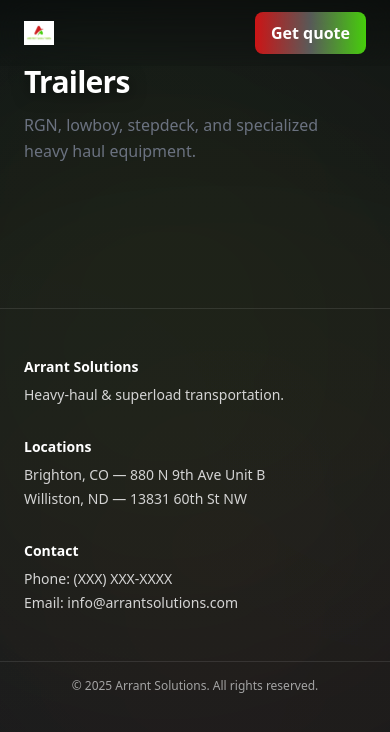
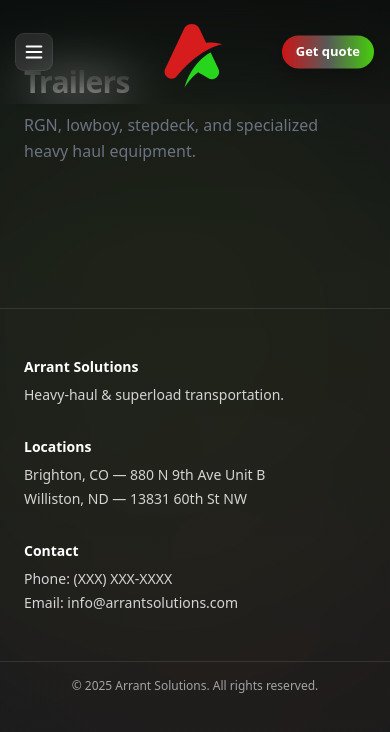
Before and after one commit to shooom-app/arrant-website, a Next.js app: page /trailers in a window 390 px wide. Shown: the top 732 px of the page. Built offline with nearby package versions, Linux system fonts and the light colour scheme.

Commit message:
Header polish: smooth scroll animations, centered logo, white-on-scroll; mobile nav redesigned with floating panel + CTA; improved paddings and menu aesthetics

```diff
--- a/src/app/components/home/EquipmentSnapshot.tsx
+++ b/src/app/components/home/EquipmentSnapshot.tsx
@@ -185,9 +185,9 @@ export default function EquipmentSnapshot() {
         <div className="mx-auto mb-8 h-[2px] w-24 rounded-full bg-gradient-to-r from-[#CD1516] via-white/30 to-[#47CE0C] opacity-70 sm:w-36" />
 
         <div className="mb-6 grid gap-4 sm:grid-cols-3">
-          <FleetStat label="Max Weight" unit="lbs" target={147000} start={start} delayMs={0} />
-          <FleetStat label="Max Length" unit="ft" target={120} start={start} delayMs={120} />
-          <FleetStat label="Max Width" unit="ft" target={14} start={start} delayMs={240} />
+          <FleetStat label="Max Weight" unit="lbs" target={165000} start={start} delayMs={0} />
+          <FleetStat label="Max Length" unit="ft" target={143} start={start} delayMs={120} />
+          <FleetStat label="Max Width" unit="ft" target={20} start={start} delayMs={240} />
         </div>
 
         <hr className="my-6 border-white/10" />
--- a/src/components/Header.tsx
+++ b/src/components/Header.tsx
@@ -1,9 +1,11 @@
 "use client";
 import { useEffect, useState } from "react";
+import { Menu, X, ChevronRight } from "lucide-react";
 import Link from "next/link";
 
 export default function Header() {
   const [scrolled, setScrolled] = useState(false);
+  const [menuOpen, setMenuOpen] = useState(false);
   useEffect(() => {
     const onScroll = () => setScrolled(window.scrollY > 50);
     onScroll();
@@ -14,24 +16,34 @@ export default function Header() {
   return (
     <header
       className={
-        `${scrolled ? "bg-white/85 backdrop-blur-xl shadow-[0_2px_20px_rgba(0,0,0,0.08)]" : "bg-gradient-to-b from-black/35 to-black/5 backdrop-blur-xl"} fixed inset-x-0 top-0 z-20 transition-colors duration-300 ease-out`
+        // Smooth height animation and constant gradient theme
+        `bg-gradient-to-b from-black/35 to-black/5 backdrop-blur-xl fixed inset-x-0 top-0 z-20 overflow-visible transition-[height] duration-500 ease-[cubic-bezier(0.2,0.6,0.2,1)]`
       }
+      style={{ height: scrolled ? 96 : 104 }}
     >
-      <nav className="mx-auto flex max-w-7xl items-center justify-between px-6 py-3">
-        <Link href="/" className="flex items-center gap-3 group">
-          <img src="/arrant_logo.svg" alt="Arrant Solutions" className="h-6 w-auto transition-transform duration-300 ease-out group-hover:scale-105" />
-          <span className="sr-only">Arrant Solutions</span>
-        </Link>
+      <nav className="relative mx-auto flex h-full max-w-7xl items-center justify-center px-4 md:px-6 md:py-4">
+        {/* Mobile: hamburger (left) */}
+        <button
+          type="button"
+          aria-label={menuOpen ? "Close menu" : "Open menu"}
+          aria-expanded={menuOpen ? "true" : "false"}
+          onClick={() => setMenuOpen((v) => !v)}
+          className="md:hidden absolute left-4 top-1/2 -translate-y-1/2 inline-flex h-9 w-9 items-center justify-center rounded-lg bg-white/10 text-white ring-1 ring-white/15 backdrop-blur-sm transition-all hover:bg-white/15 focus:outline-none focus:ring-2 focus:ring-white/30"
+        >
+          {menuOpen ? (
+            <X size={20} strokeWidth={2.25} className="transition-transform duration-200" />
+          ) : (
+            <Menu size={22} strokeWidth={2.25} className="transition-transform duration-200" />
+          )}
+        </button>
 
-        {/* Nav links */}
-        <div className="hidden md:flex items-center gap-8">
-          {["Services", "Trailers", "States", "Projects", "About", "Contact"].map((item) => (
+        {/* Left links (desktop only) */}
+        <div className="hidden md:flex flex-1 items-center justify-end gap-8 pr-8">
+          {["Services", "Trailers", "States"].map((item) => (
             <Link
               key={item}
               href={`/${item.toLowerCase()}`}
-              className={`relative group transition-all duration-300 ease-out hover:translate-y-[-1px] ${
-                scrolled ? "text-neutral-800" : "text-white"
-              }`}
+              className={`relative group transition-all duration-300 ease-out hover:translate-y-[-1px] ${scrolled ? "text-white/90" : "text-white"}`}
             >
               {item}
               <span className="absolute -bottom-1 left-0 w-0 h-0.5 bg-gradient-to-r from-[#CD1516] via-white/60 to-[#47CE0C] transition-all duration-500 ease-out group-hover:w-full rounded-full"></span>
@@ -39,15 +51,105 @@ export default function Header() {
           ))}
         </div>
 
-        {/* CTA button */}
+        {/* Center logo with smooth size and halo on scroll */}
+        <Link href="/" className="flex items-center gap-3 group" style={{ transition: "transform 600ms cubic-bezier(0.2,0.6,0.2,1)" }}>
+          <span className="relative inline-flex items-center justify-center will-change-transform">
+            <span
+              className="pointer-events-none absolute inset-0 rounded-full blur-[2px] transition-all duration-600"
+              style={{ background: "linear-gradient(90deg,#CD1516,rgba(255,255,255,.55),#47CE0C)", transform: `scale(${scrolled ? 1.1 : 1.25})`, opacity: scrolled ? 0.9 : 0 }}
+            />
+            <img
+              src="/arrant_logo.svg"
+              alt="Arrant Solutions"
+              className="w-auto relative z-10 group-hover:scale-[1.03]"
+              style={{
+                height: scrolled ? 48 : 78,
+                transformOrigin: "center",
+                filter: scrolled ? "brightness(0) invert(1)" : "none",
+                transition: "height 600ms cubic-bezier(0.2,0.6,0.2,1), transform 600ms cubic-bezier(0.2,0.6,0.2,1), filter 400ms ease"
+              }}
+            />
+          </span>
+          <span className="sr-only">Arrant Solutions</span>
+        </Link>
+
+        {/* Right links + CTA (CTA visible on desktop only when scrolled) */}
+        <div className="hidden md:flex flex-1 items-center justify-start gap-8 pl-8">
+          {["Projects", "About", "Contact"].map((item) => (
+            <Link
+              key={item}
+              href={`/${item.toLowerCase()}`}
+              className={`relative group transition-all duration-300 ease-out hover:translate-y-[-1px] ${scrolled ? "text-white/90" : "text-white"}`}
+            >
+              {item}
+              <span className="absolute -bottom-1 left-0 w-0 h-0.5 bg-gradient-to-r from-[#CD1516] via-white/60 to-[#47CE0C] transition-all duration-500 ease-out group-hover:w-full rounded-full"></span>
+            </Link>
+          ))}
+          {scrolled && (
+            <Link
+              href="/quote"
+              className="hidden md:inline-block group relative overflow-hidden rounded-lg bg-gradient-to-r from-[#CD1516] via-white/30 to-[#47CE0C] px-4 py-2 font-semibold text-white shadow-sm transition-all duration-300 ease-out hover:scale-[1.03] hover:shadow-lg"
+            >
+              <span className="relative z-10">Get quote</span>
+              <div className="absolute inset-0 bg-gradient-to-r from-[#47CE0C] via-white/30 to-[#CD1516] opacity-0 transition-opacity duration-500 ease-out group-hover:opacity-100"></div>
+            </Link>
+          )}
+        </div>
+
+        {/* Mobile CTA top-right */}
         <Link
           href="/quote"
-          className="group relative overflow-hidden rounded-lg bg-gradient-to-r from-[#CD1516] via-white/30 to-[#47CE0C] px-4 py-2 font-semibold text-white shadow-sm transition-all duration-300 ease-out hover:scale-[1.03] hover:shadow-lg"
+          className="md:hidden absolute right-4 top-1/2 -translate-y-1/2 group overflow-hidden rounded-full bg-gradient-to-r from-[#CD1516] via-white/30 to-[#47CE0C] px-3.5 py-1.5 text-[13px] font-semibold text-white shadow-[0_6px_18px_rgba(0,0,0,0.25)] transition-all duration-300 ease-out hover:scale-[1.03] hover:shadow-lg"
         >
           <span className="relative z-10">Get quote</span>
           <div className="absolute inset-0 bg-gradient-to-r from-[#47CE0C] via-white/30 to-[#CD1516] opacity-0 transition-opacity duration-500 ease-out group-hover:opacity-100"></div>
         </Link>
       </nav>
+
+      {/* Mobile slide-out menu */}
+      {menuOpen && (
+        <div className="md:hidden fixed inset-x-0 z-30" style={{ top: scrolled ? 96 : 104 }} onClick={() => setMenuOpen(false)}>
+          {/* Floating frosted sheet */}
+          <div className="relative mx-4 mt-2 rounded-2xl ring-1 ring-white/15 bg-neutral-900/90 overflow-hidden mobile-menu-panel" onClick={(e) => e.stopPropagation()}>
+            <nav className="divide-y divide-white/10">
+              {["Services", "Trailers", "States", "Projects", "About", "Contact"].map((item) => (
+                <Link
+                  key={item}
+                  href={`/${item.toLowerCase()}`}
+                  onClick={() => setMenuOpen(false)}
+                  className="flex items-center justify-between px-4 py-3 text-[15px] text-white transition-colors hover:bg-white/10"
+                >
+                  <span>{item}</span>
+                  <ChevronRight size={18} className="text-white/70" />
+                </Link>
+              ))}
+            </nav>
+            <div className="p-3">
+              <Link
+                href="/quote"
+                onClick={() => setMenuOpen(false)}
+                className="group relative mx-auto block w-full max-w-xs overflow-hidden rounded-lg bg-gradient-to-r from-[#CD1516] via-white/30 to-[#47CE0C] px-5 py-2.5 text-center font-semibold text-white shadow-[0_10px_30px_rgba(0,0,0,0.25)] transition-all duration-300 ease-out hover:shadow-[0_20px_50px_rgba(0,0,0,0.4)]"
+              >
+                <span className="relative z-10">Get quote</span>
+                <div className="pointer-events-none absolute inset-0 z-0 bg-gradient-to-r from-[#47CE0C] via-white/30 to-[#CD1516] opacity-0 transition-opacity duration-500 ease-out group-hover:opacity-100" />
+              </Link>
+            </div>
+          </div>
+
+          {/* Animations and polish */}
+          <style jsx global>{`
+            @keyframes mmDropIn {
+              0% { opacity: 0; transform: translateY(-10px) scale(0.98); }
+              100% { opacity: 1; transform: translateY(0) scale(1); }
+            }
+            .mobile-menu-panel {
+              box-shadow: 0 16px 60px rgba(0,0,0,0.55);
+              background-image: none;
+              animation: mmDropIn 260ms cubic-bezier(.2,.6,.2,1);
+            }
+          `}</style>
+        </div>
+      )}
     </header>
   );
 }
```
Also changed, not shown: public/arrant_logo.svg.
